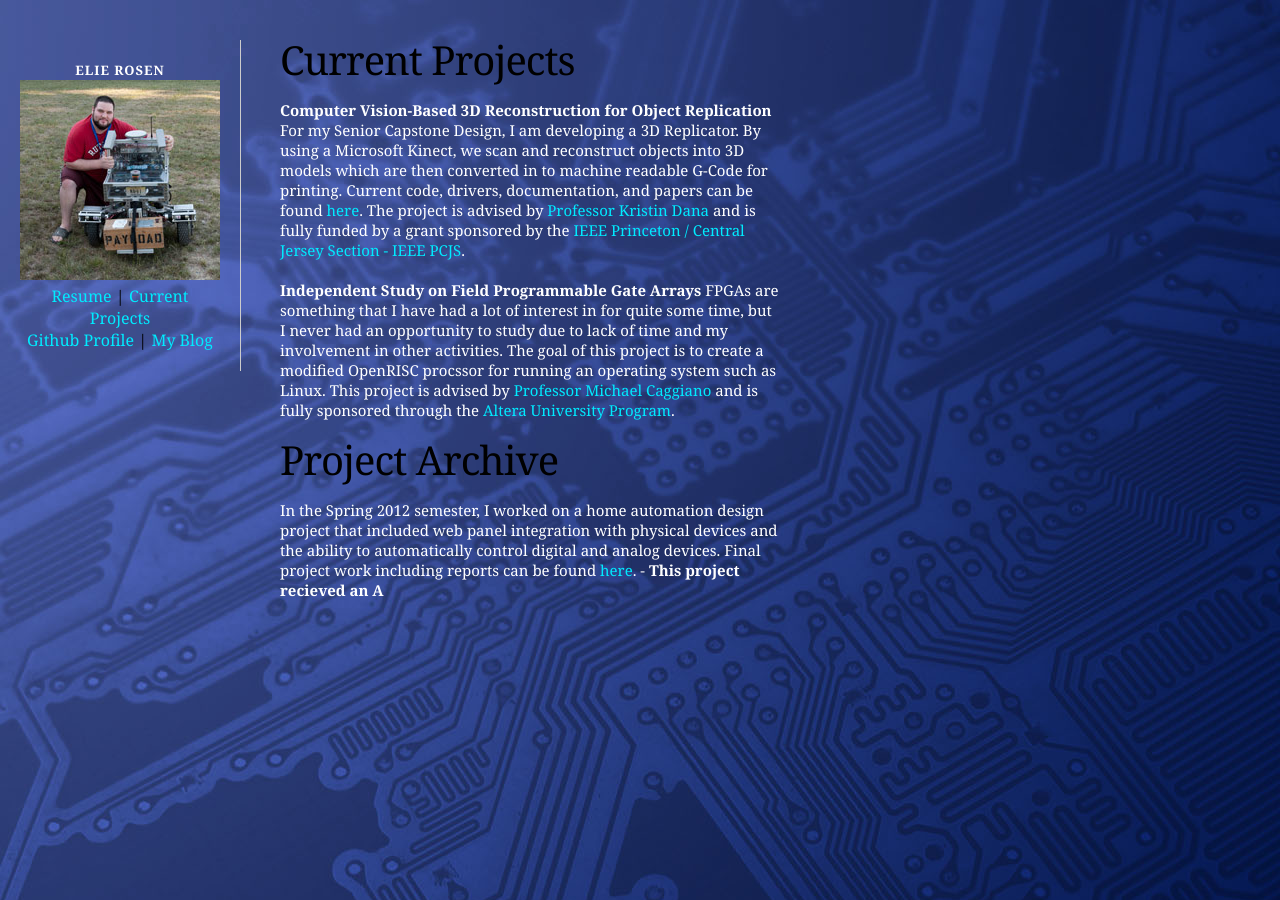
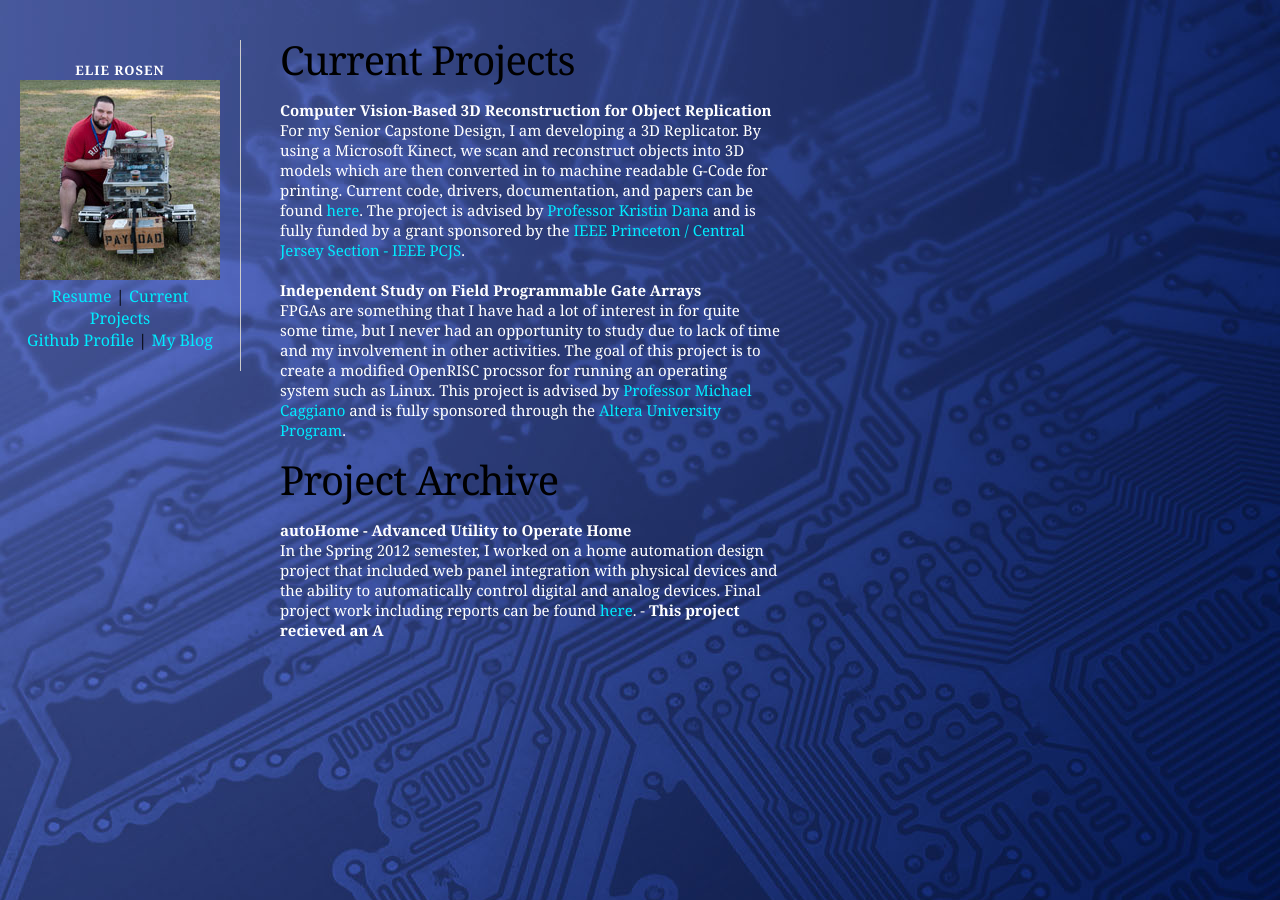
Before and after one commit to erosen/erosen.github.io, a Jekyll site: the page built from projects.md, in a window 1280 px wide. Built offline with Jekyll 4.4.1, drawn with Linux system fonts in a browser that asks for light colours; Markdown is read by kramdown in place of the engine named in the settings.

Commit message:
small fixes

```diff
--- a/projects.md
+++ b/projects.md
@@ -13,4 +13,5 @@
 
 Project Archive
 ===============
+**autoHome - Advanced Utility to Operate Home**
 In the Spring 2012 semester, I worked on a home automation design project that included web panel integration with physical devices and the ability to automatically control digital and analog devices. Final project work including reports can be found [here](https://github.com/autohomeproject/). - **This project recieved an A**
```
